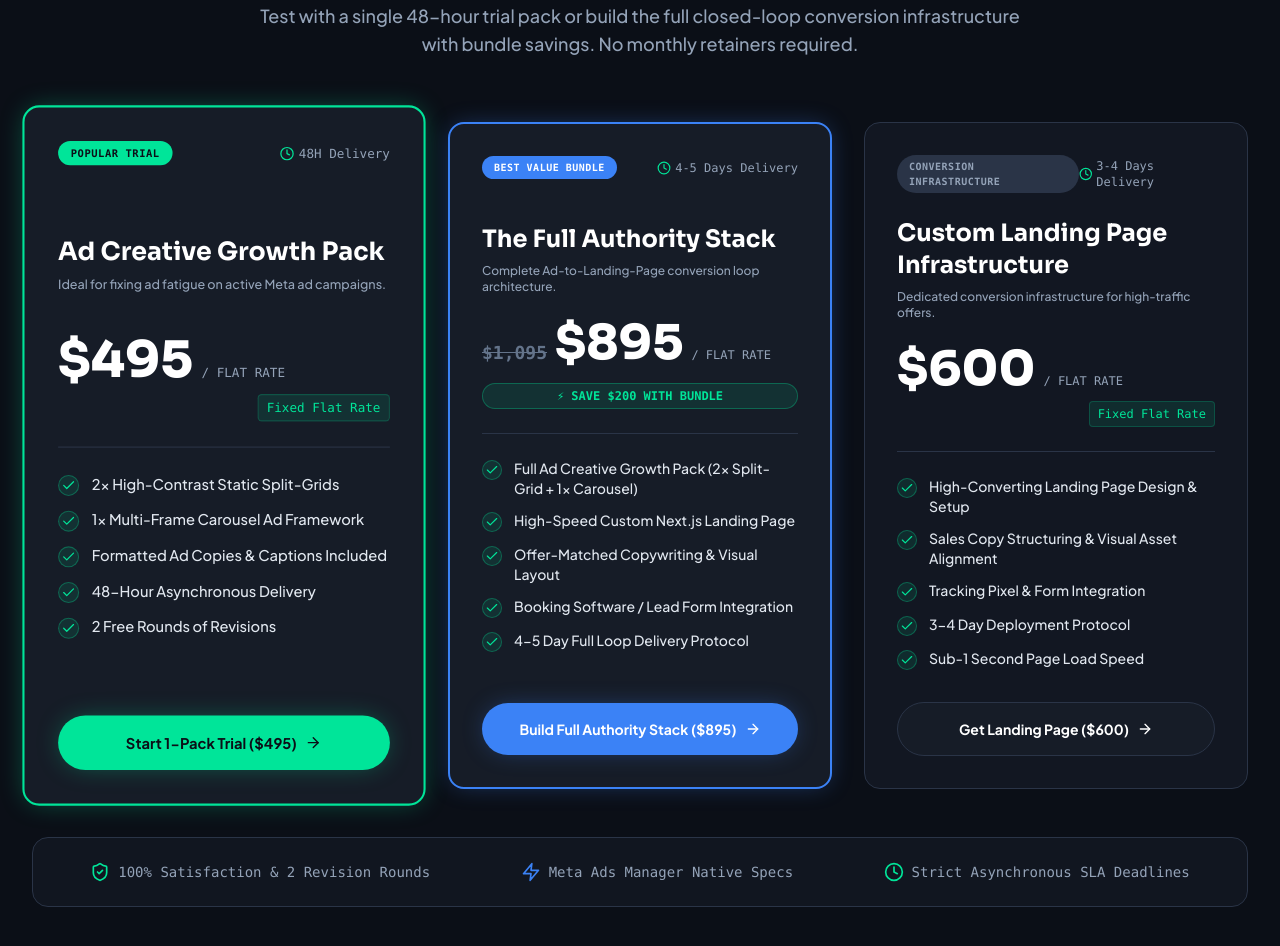
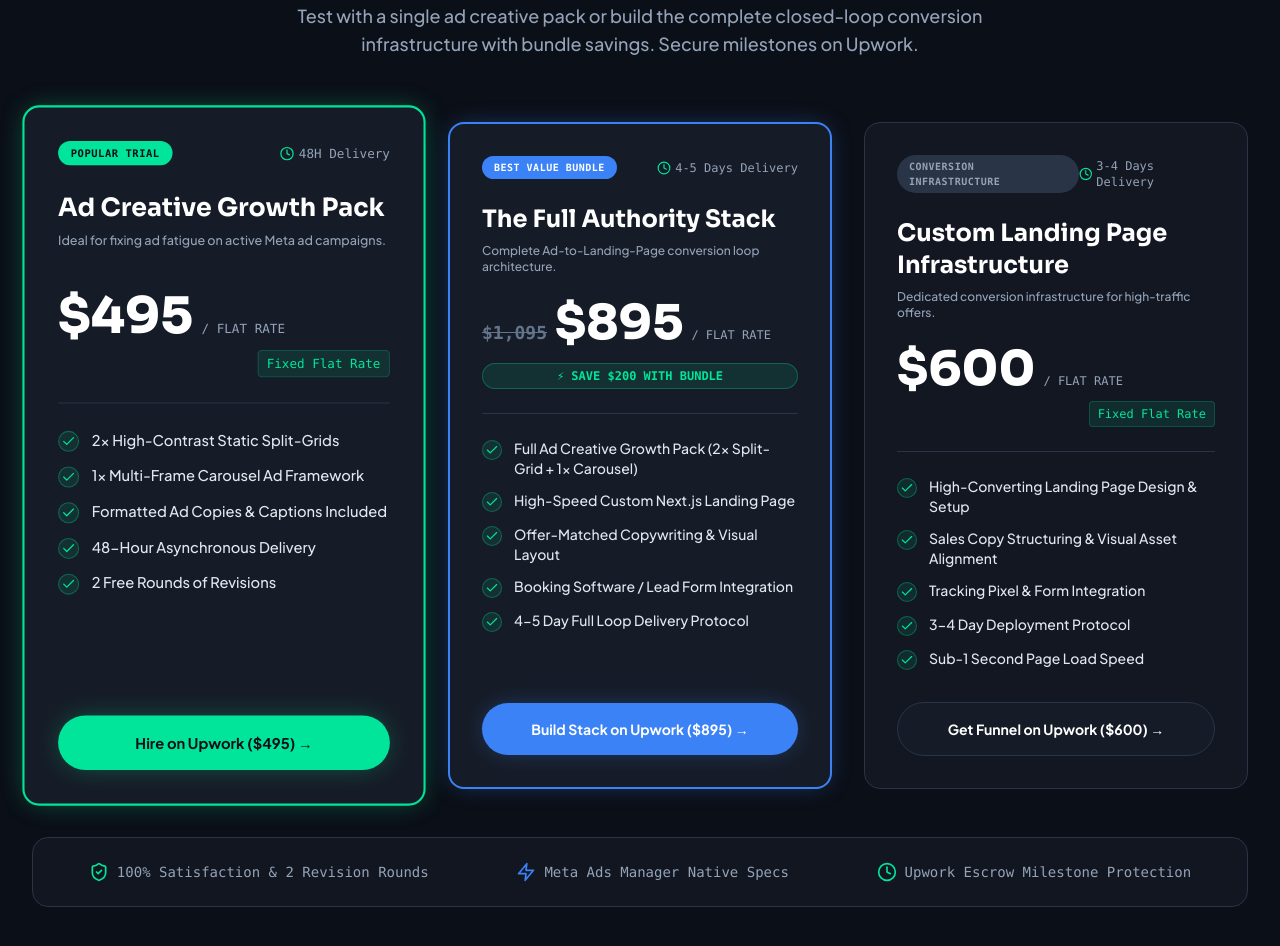
Before and after one commit to StackCuts/Agency, a React (Vite) app: page / in a window 1280 px wide. Shown: the part 7820-8766 px from the top of the page. Built offline with nearby package versions, Linux system fonts and the light colour scheme.

Commit message:
Update PricingSection buttons and copy for Upwork flow and ensure equal height desktop layout

```diff
--- a/src/components/PricingSection.jsx
+++ b/src/components/PricingSection.jsx
@@ -1,5 +1,5 @@
 import React from 'react';
-import { Check, Zap, Sparkles, ArrowRight, ShieldCheck, Clock } from 'lucide-react';
+import { Check, Zap, ArrowRight, ShieldCheck, Clock } from 'lucide-react';
 
 export default function PricingSection({ onOpenModal }) {
   const packages = [
@@ -20,7 +20,7 @@ export default function PricingSection({ onOpenModal }) {
         '48-Hour Asynchronous Delivery',
         '2 Free Rounds of Revisions'
       ],
-      ctaText: 'Start 1-Pack Trial ($495)',
+      ctaText: 'Hire on Upwork ($495) →',
       ctaStyle: 'bg-[#00E599] text-[#0B0F17] hover:bg-[#00E599]/90 shadow-mint-glow'
     },
     {
@@ -42,7 +42,7 @@ export default function PricingSection({ onOpenModal }) {
         'Booking Software / Lead Form Integration',
         '4-5 Day Full Loop Delivery Protocol'
       ],
-      ctaText: 'Build Full Authority Stack ($895)',
+      ctaText: 'Build Stack on Upwork ($895) →',
       ctaStyle: 'bg-[#3B82F6] text-white hover:bg-[#3B82F6]/90 shadow-blue-glow'
     },
     {
@@ -62,7 +62,7 @@ export default function PricingSection({ onOpenModal }) {
         '3-4 Day Deployment Protocol',
         'Sub-1 Second Page Load Speed'
       ],
-      ctaText: 'Get Landing Page ($600)',
+      ctaText: 'Get Funnel on Upwork ($600) →',
       ctaStyle: 'bg-[#161C27] border border-[#2A3447] text-white hover:border-[#00E599]'
     }
   ];
@@ -82,16 +82,16 @@ export default function PricingSection({ onOpenModal }) {
             <span className="text-[#00E599]">Zero Long-Term Contracts.</span>
           </h2>
           <p className="text-base sm:text-lg text-[#94A3B8]">
-            Test with a single 48-hour trial pack or build the full closed-loop conversion infrastructure with bundle savings. No monthly retainers required.
+            Test with a single ad creative pack or build the complete closed-loop conversion infrastructure with bundle savings. Secure milestones on Upwork.
           </p>
         </div>
 
-        {/* Pricing Cards Grid */}
+        {/* Pricing Cards Grid (Equal Heights Layout) */}
         <div className="mt-16 grid grid-cols-1 lg:grid-cols-3 gap-8 items-stretch">
           {packages.map((pkg) => (
             <div
               key={pkg.id}
-              className={`rounded-2xl p-6 sm:p-8 flex flex-col justify-between relative transition-all duration-300 ${
+              className={`rounded-2xl p-6 sm:p-8 flex flex-col justify-between relative transition-all duration-300 h-full ${
                 pkg.isPopular
                   ? 'bg-[#161C27] border-2 border-[#00E599] shadow-mint-glow scale-105 z-10'
                   : pkg.isBestValue
@@ -115,6 +115,7 @@ export default function PricingSection({ onOpenModal }) {
                 </span>
               </div>
 
+              <div className="flex flex-col flex-grow justify-between">
                 <div>
                   <h3 className="text-2xl font-display font-bold text-white">
                     {pkg.title}
@@ -162,18 +163,18 @@ export default function PricingSection({ onOpenModal }) {
                     ))}
                   </div>
                 </div>
+              </div>
 
               {/* Action CTA Button */}
               <button
                 onClick={() => {
                   if (onOpenModal) {
-                    onOpenModal(`${pkg.title} (${pkg.price})`);
+                    onOpenModal(pkg.ctaText);
                   }
                 }}
                 className={`w-full py-4 rounded-full font-bold text-sm btn-shimmer transition-all flex items-center justify-center gap-2 group ${pkg.ctaStyle}`}
               >
                 <span>{pkg.ctaText}</span>
-                <ArrowRight className="w-4 h-4 group-hover:translate-x-1 transition-transform" />
               </button>
             </div>
           ))}
@@ -191,7 +192,7 @@ export default function PricingSection({ onOpenModal }) {
           </div>
           <div className="flex items-center gap-2">
             <Clock className="w-5 h-5 text-[#00E599]" />
-            <span>Strict Asynchronous SLA Deadlines</span>
+            <span>Upwork Escrow Milestone Protection</span>
           </div>
         </div>
 
```
Lines whose indentation alone changed are shown as unchanged.
